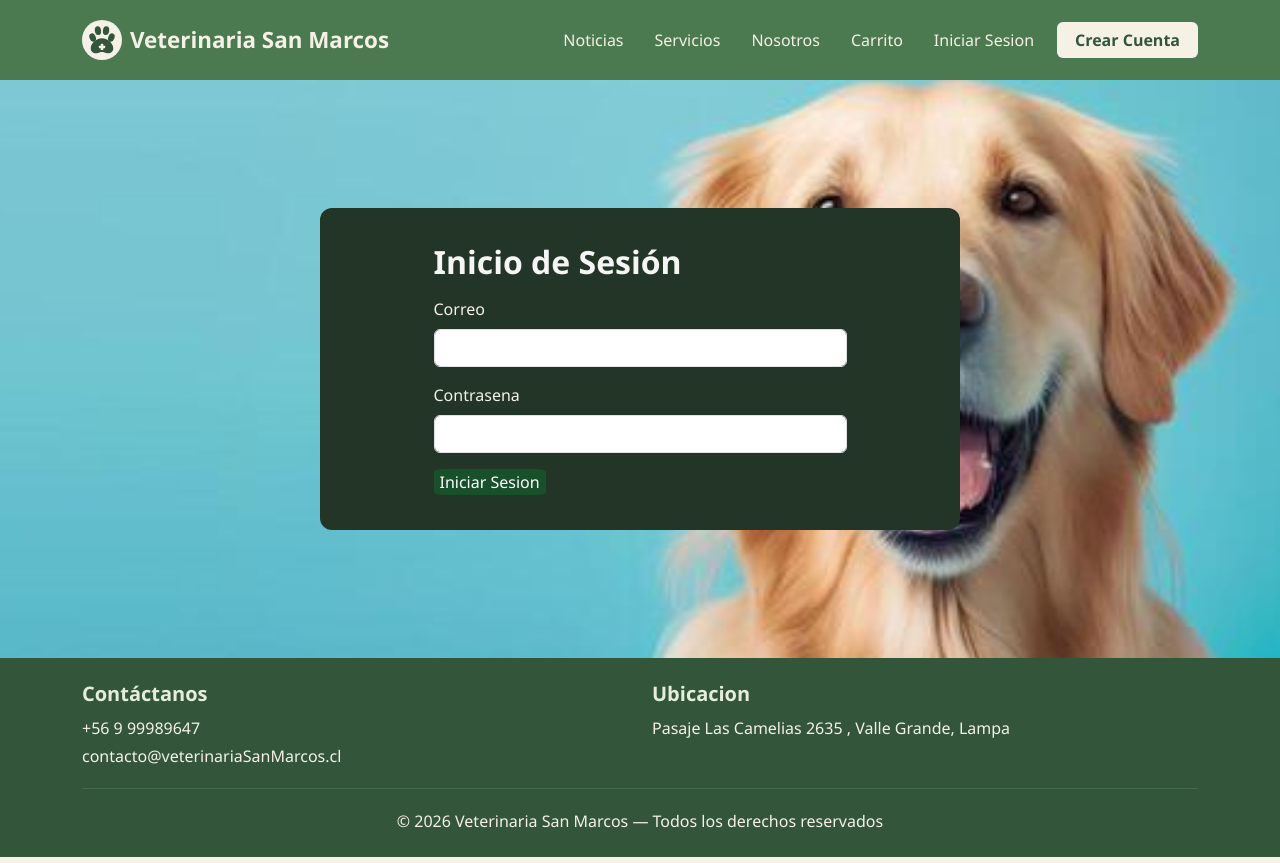
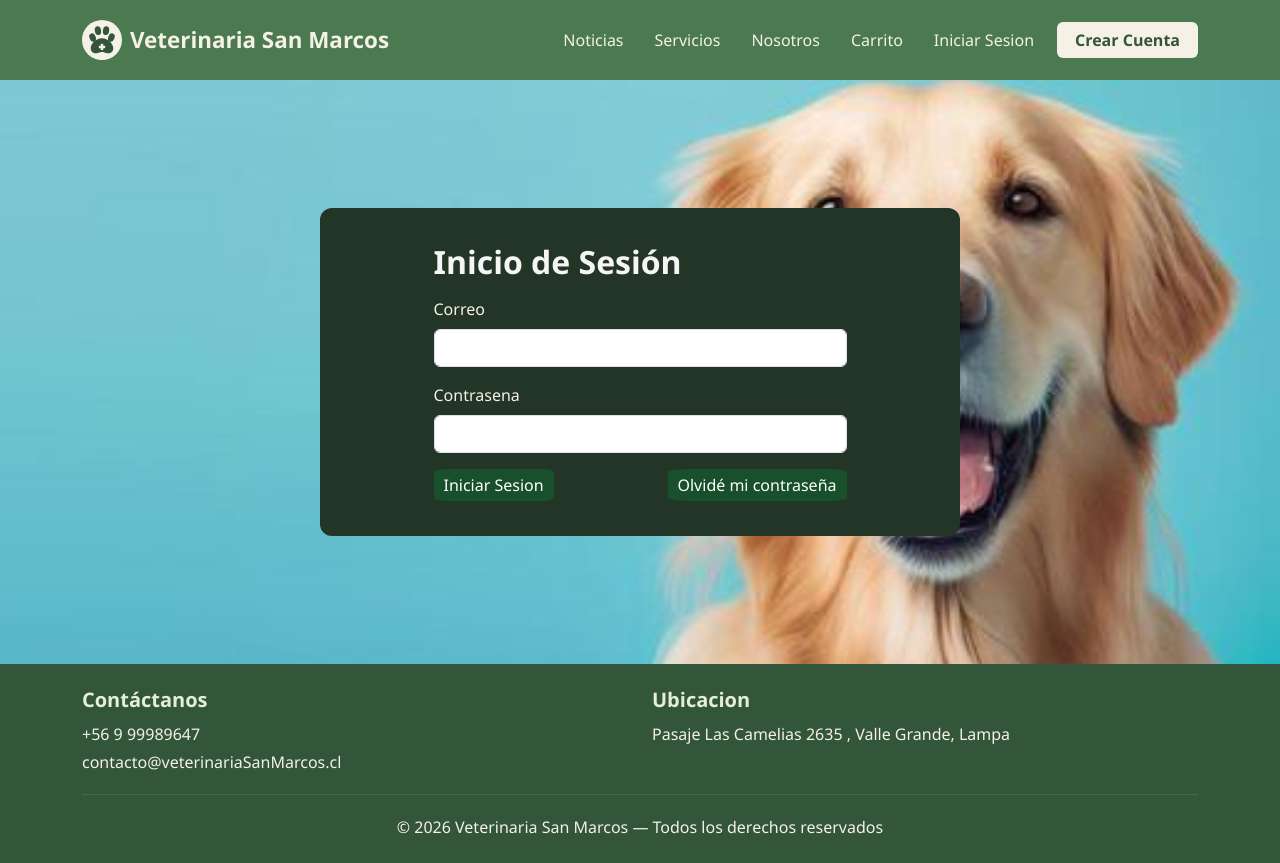
Before and after one commit to luLlanten/VeterinariaSM, a React (Vite) app in the folder Front/: page /login in a window 1280 px wide. Built offline with nearby package versions, Linux system fonts and the light colour scheme.

Commit message:
Se agrego un apartado de olvide contraseña y una ruta
Agregue un apartado para poder recuperar la contraseña y modifique una ruta de registro para que me envie directamente a inicio de sesion.

```diff
--- a/Front/src/components/organisms/FormularioLogin.tsx
+++ b/Front/src/components/organisms/FormularioLogin.tsx
@@ -82,14 +82,21 @@ function FormularioLogin(){
             valor={contrasena}
             alCambiar={setContrasena}
             />
-            <button type="submit" disabled={enviando} style={{borderWidth: "0cap",backgroundColor: "rgb(24, 80, 43)",color: "white",borderRadius: "10%"}}>
-                {enviando ? "Ingresando":"Iniciar Sesion" }
-            </button>
-             {ruta !== "" && (
-                <Link to={ruta} style={{borderWidth: "0cap",backgroundColor: "rgb(24, 80, 43)",color: "white",borderRadius: "10%"}}>
-                    Continuar
+            <div style={{ display: "flex", justifyContent: "space-between", alignItems: "center", width: "100%", marginTop: "15px" }}>
+                <div>
+                    <button type="submit" disabled={enviando} style={{borderWidth: "0cap",backgroundColor: "rgb(24, 80, 43)",color: "white",borderRadius: "10%", padding: "4px 10px"}}>
+                        {enviando ? "Ingresando":"Iniciar Sesion" }
+                    </button>
+                     {ruta !== "" && (
+                        <Link to={ruta} style={{borderWidth: "0cap",backgroundColor: "rgb(24, 80, 43)",color: "white",borderRadius: "10%", padding: "4px 10px", textDecoration: "none", display: "inline-block", marginLeft: "8px"}}>
+                            siguiente
+                        </Link>
+                     )}
+                </div>
+                <Link to="/recuperar-contrasena" style={{borderWidth: "0cap",backgroundColor: "rgb(24, 80, 43)",color: "white",borderRadius: "10%", padding: "4px 10px", textDecoration: "none", display: "inline-block"}}>
+                    Olvidé mi contraseña
                 </Link>
-             )}
+            </div>
 
 
         </form>
--- a/Front/src/components/organisms/FormularioRegistro.tsx
+++ b/Front/src/components/organisms/FormularioRegistro.tsx
@@ -69,8 +69,8 @@ function FormularioRegistro(){
                 Crear Cuenta
             </button>
             {creada && (
-                <Link to="/" style={{borderWidth: "0cap",backgroundColor: "rgb(24, 80, 43)",color: "white",borderRadius: "10%"}}>
-                    Ir al inicio
+                <Link to="/login" style={{borderWidth: "0cap",backgroundColor: "rgb(24, 80, 43)",color: "white",borderRadius: "10%"}}>
+                    Ir al inicio de sesion
                 </Link>
             )}
         </form>
```
